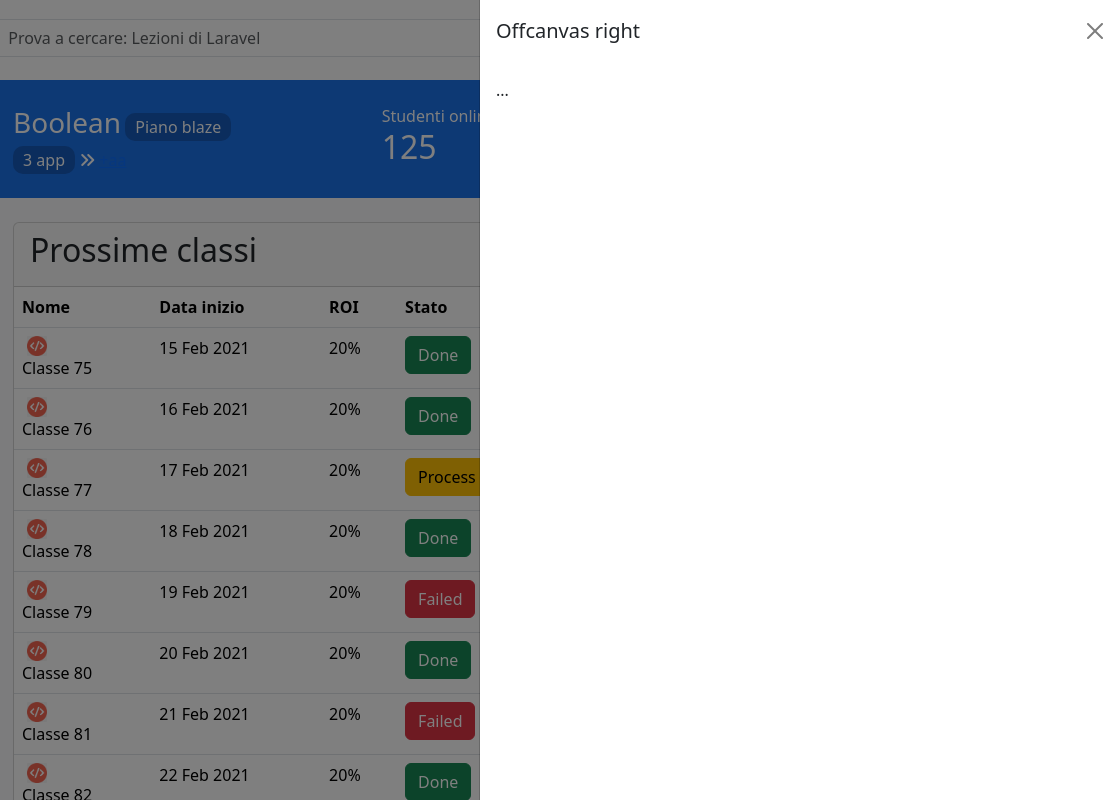
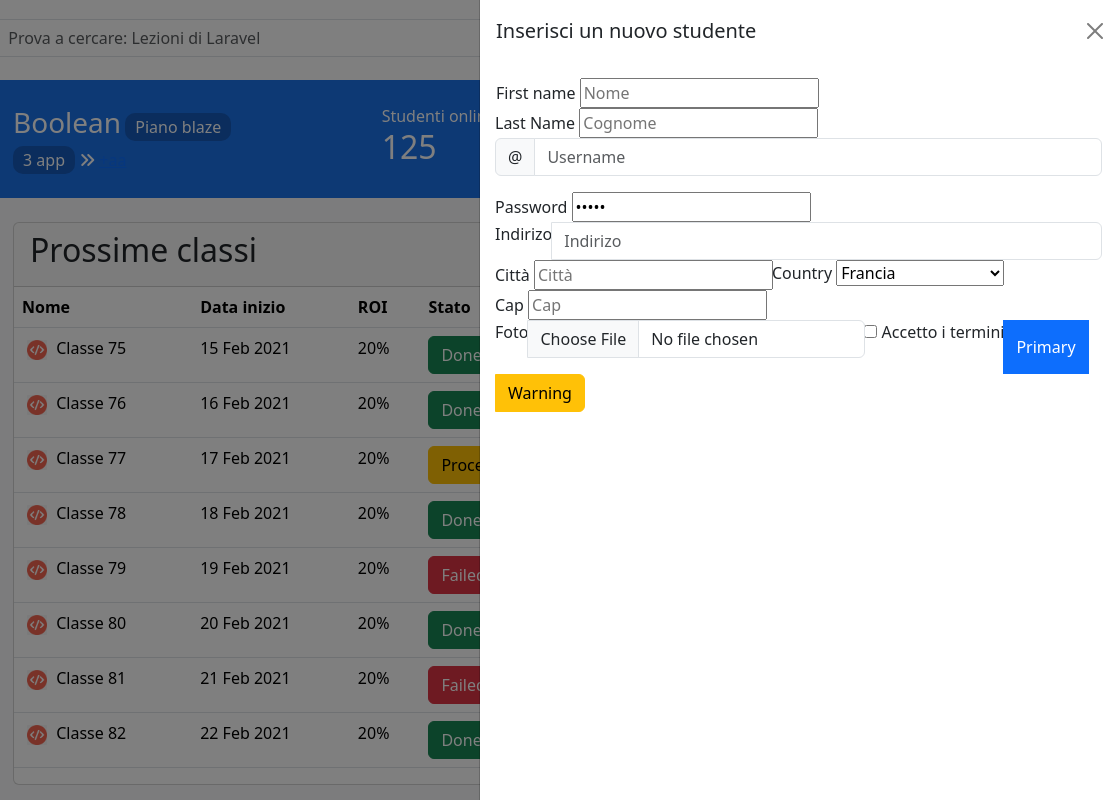
Before and after one commit to MarcoFonti/html-css-bootstrap-dashboard, a plain HTML site: page index.html in a window 1280 px wide. Both pictures are taken after a click on the button 1073 px from the left and 139 px from the top of the page. Shown: the full height of the page, 161-1280 px from the left. Drawn offline with nearby package versions, Linux system fonts and the light colour scheme.

Commit message:
add form

```diff
--- a/css/style.css
+++ b/css/style.css
@@ -9,10 +9,7 @@
     display: none;
 }
 
-img {
-    max-width: 100%;
-    display: block;
-}
+
 
 
 /* ?Generic */
--- a/index.html
+++ b/index.html
@@ -67,11 +67,62 @@
                   <button class="btn text-white border-0" type="button" data-bs-toggle="offcanvas" data-bs-target="#offcanvasRight" aria-controls="offcanvasRight"> <i class="fa-regular fa-square-plus fa-3x"></i></button>
                   <div class="offcanvas offcanvas-end w-50 my-off" tabindex="-1" id="offcanvasRight" aria-labelledby="offcanvasRightLabel">
                     <div class="offcanvas-header">
-                      <h5 class="offcanvas-title" id="offcanvasRightLabel">Offcanvas right</h5>
+                      <h5 class="offcanvas-title" id="offcanvasRightLabel">Inserisci un nuovo studente</h5>
                       <button type="button" class="btn-close" data-bs-dismiss="offcanvas" aria-label="Close"></button>
                     </div>
                     <div class="offcanvas-body">
-                    ...
+                      <div class="input-group mb-3">
+                        <div>
+                          <label for="firstname">First name</label>
+                          <input type="text" id="firstname" name="firstname" placeholder="Nome">
+                        </div>
+                        <div>
+                          <label for="lastname">Last Name</label>
+                          <input type="text" id="lastname" name="lastname" placeholder="Cognome">
+                        </div>
+                        <div class="input-group mb-3">
+                          <span class="input-group-text" id="basic-addon1">@</span>
+                          <input type="text" class="form-control" placeholder="Username" aria-label="Username" aria-describedby="basic-addon1">
+                        </div>
+                        <div>
+                          <label for="password">Password</label>
+                          <input type="password" id="password" name="password" placeholder="Cognome" required value="Lanci" pattern="">
+                        </div>
+                        <div class="input-group flex-nowrap">
+                          <label for="indirizo">Indirizo</label>
+                          <input type="text" id="indirizo" class="form-control" placeholder="Indirizo" aria-label="Username" aria-describedby="addon-wrapping">
+                        </div>
+                        <div>
+                          <label for="citta">Città</label>
+                          <input type="text" id="citta" name="citta" placeholder="Città">
+                        </div>
+                        <div>
+                          <label for="Country">Country</label>
+                          <select name="Country" id="Country" required>
+                            <option value="">Seleziona un valore</option>
+                            <option value="it">Italia</option>
+                            <option value="fr" selected>Francia</option>
+                            <option value="es">Spagna</option>
+                          </select>
+                        </div>
+                        <div>
+                          <label for="cap">Cap</label>
+                          <input type="text" id="cap" name="cap" placeholder="Cap">
+                        </div>
+                        <div>
+                          <div class="input-group mb-3">
+                            <label for="inputGroupFile01">Foto</label>
+                            <input type="file" class="form-control" id="inputGroupFile01">
+                          </div>
+                        </div>
+                        <div>
+                          <label>
+                          <input type="checkbox" value="yes" name="privacy-accepted">
+                          Accetto i termini</label>
+                        </div>
+                        <button type="button" class="btn btn-primary">Primary</button>
+                        <button type="button" class="btn btn-warning">Warning</button>
+                      </div>
                     </div>
                   </div>
                 </div>
```
